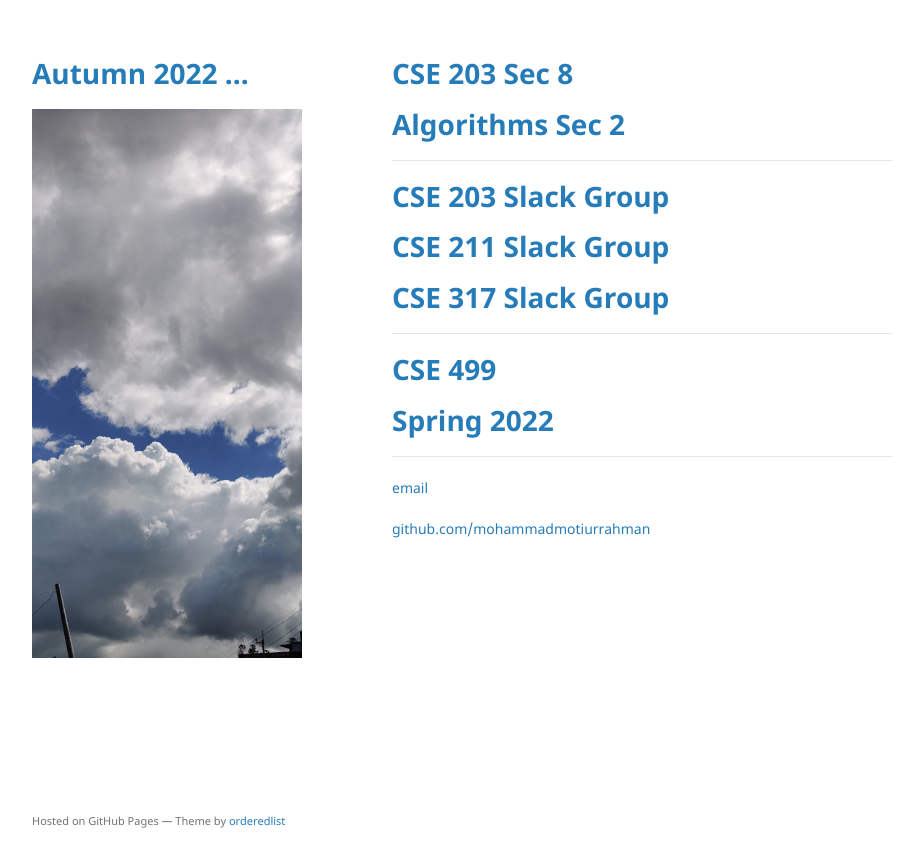
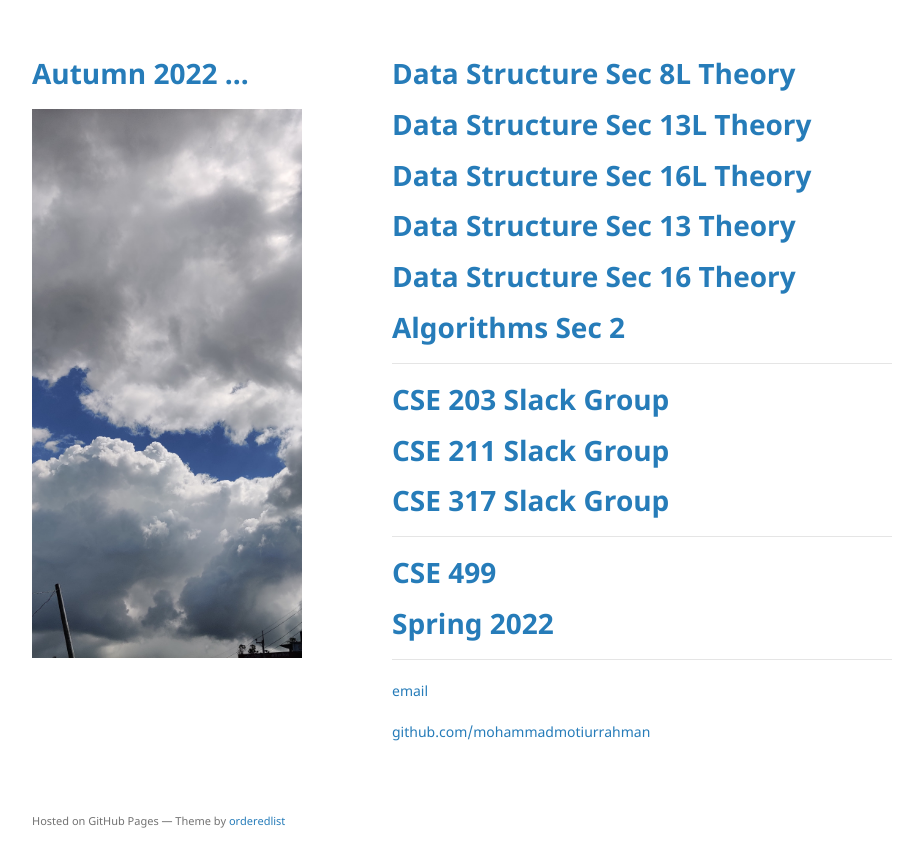
Before and after one commit to mohammadmotiurrahman/mohammadmotiurrahman.github.io, a Jekyll site: the page built from index.md, in a window 1280 px wide. Shown: the top 867 px of the page, without its empty margins (178-1101 px from the left). Built offline with Jekyll 4.4.1, drawn with Linux system fonts in a browser that asks for light colours; our own code applies the rules of GitHub Pages for plain Markdown files.

Commit message:
Update index.md

```diff
--- a/index.md
+++ b/index.md
@@ -1,5 +1,12 @@
-# [CSE 203 Sec 8](https://mohammadmotiurrahman.github.io/cse203_8)
+# [Data Structure Sec 8L Theory](https://mohammadmotiurrahman.github.io/cse203_8L)
+# [Data Structure Sec 13L Theory](https://mohammadmotiurrahman.github.io/cse203_13L)
+# [Data Structure Sec 16L Theory](https://mohammadmotiurrahman.github.io/cse203_16L)
+
+# [Data Structure Sec 13 Theory](https://mohammadmotiurrahman.github.io/cse203_8)
+# [Data Structure Sec 16 Theory](https://mohammadmotiurrahman.github.io/cse203_16)
+
 # [Algorithms Sec 2](https://mohammadmotiurrahman.github.io/cse211_2)
+
 
 * * *
 # [CSE 203 Slack Group](https://cse203autumn22.slack.com/)
```
